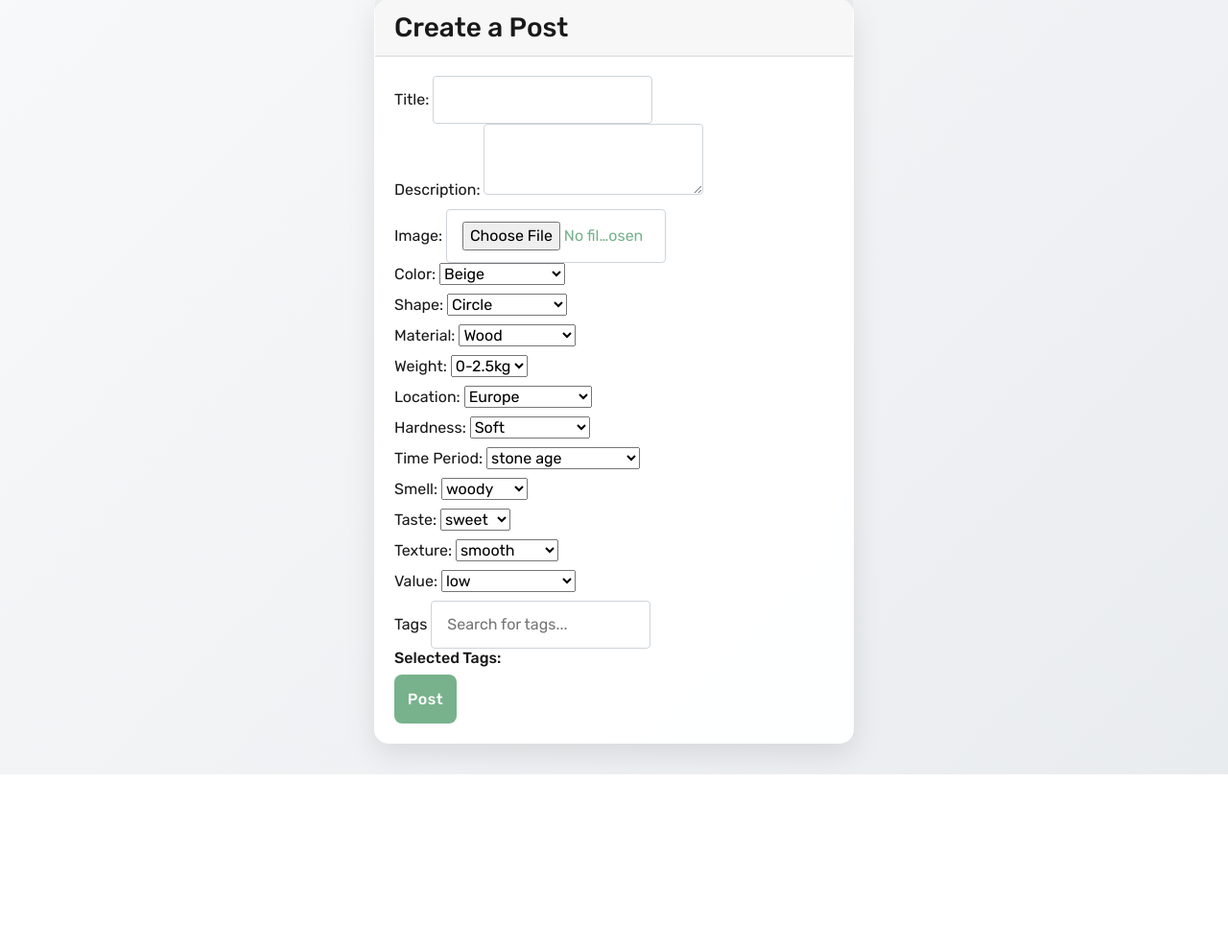
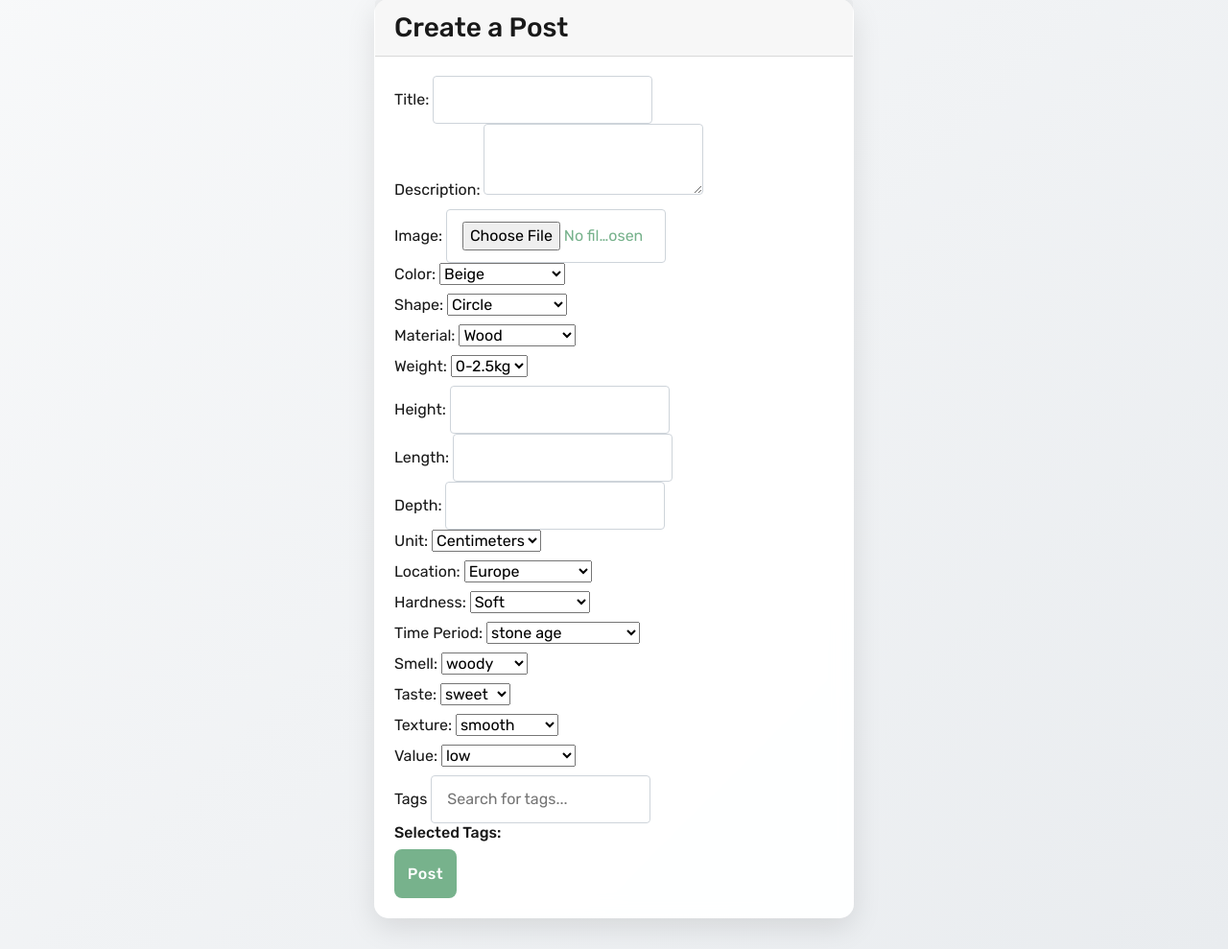
Before and after one commit to erkingonultas/SWE-573-Erkin-Gonultas, a Django app: page /post/ in a window 1280 px wide. Shown: the part 95-1084 px from the top of the page at 96% size. Before the commit the page ends 902 px from the top, so only its background shows below. Run offline with Django 4.2, Linux system fonts and the light colour scheme; a user stored in the database is signed in; parts of the project's set-up code (start-up, migrations or seed data) failed here and were passed over.

Commit message:
size feature added to the object model

```diff
--- a/lydianAPI/users/templates/components/post_detail.html
+++ b/lydianAPI/users/templates/components/post_detail.html
@@ -15,6 +15,9 @@
             <small>Shape: {{ post.shape }} </small>|
             <small>Material: {{ post.material }} </small>|
             <small>Weight: {{ post.weight }} </small>|
+            <small>Height: {{ post.height }} {{ post.size_unit }} </small>|
+            <small>Length: {{ post.length }} {{ post.size_unit }} </small>|
+            <small>Depth: {{ post.depth }} {{ post.size_unit }} </small>|
             <small>Location: {{ post.location }} </small>|
             <small>Hardness: {{ post.hardness }} </small>|
             <small>Time Period: {{ post.time_period }} </small>|
--- a/lydianAPI/users/templates/forum/create_post.html
+++ b/lydianAPI/users/templates/forum/create_post.html
@@ -117,6 +117,26 @@
                     <option value="5-10kg">5-10kg</option>
                     <option value="other">Other</option>
                 </select><br>
+                <div>
+                    <label for="height">Height:</label>
+                    <input type="number" id="height" name="height" min="0">
+                </div>
+                <div>
+                    <label for="length">Length:</label>
+                    <input type="number" id="length" name="length" min="0">
+                </div>
+                <div>
+                    <label for="depth">Depth:</label>
+                    <input type="number" id="depth" name="depth" min="0">
+                </div>
+                <div>
+                    <label for="size_unit">Unit:</label>
+                    <select id="size_unit" name="size_unit">
+                        <option value="cm">Centimeters</option>
+                        <option value="inch">Inches</option>
+                    </select>
+                </div>
+
                 <label for="location">Location:</label>
                 <select id="location" name="location">
                     <option value="europe">Europe</option>
--- a/lydianAPI/users/views.py
+++ b/lydianAPI/users/views.py
@@ -47,6 +47,11 @@ def create_post(request):
         shape = request.POST['shape']
         material = request.POST['material']
         weight = request.POST['weight']
+        # New size fields
+        height = request.POST.get('height')
+        length = request.POST.get('length')
+        depth = request.POST.get('depth')
+        size_unit = request.POST.get('size_unit', 'cm')
         location = request.POST['location']
         hardness = request.POST['hardness']
         time_period = request.POST['time_period']
@@ -77,6 +82,10 @@ def create_post(request):
             shape=shape,
             material=material,
             weight=weight,
+            height=int(height) if height else None,
+            length=int(length) if length else None,
+            depth=int(depth) if depth else None,
+            size_unit=size_unit,
             location=location,
             hardness=hardness,
             time_period=time_period,
```
Also changed, not shown: lydianAPI/users/models.py (+10 -0 lines), lydianAPI/users/migrations/0009_post_depth_post_height_post_length_post_size_unit.py (added).
